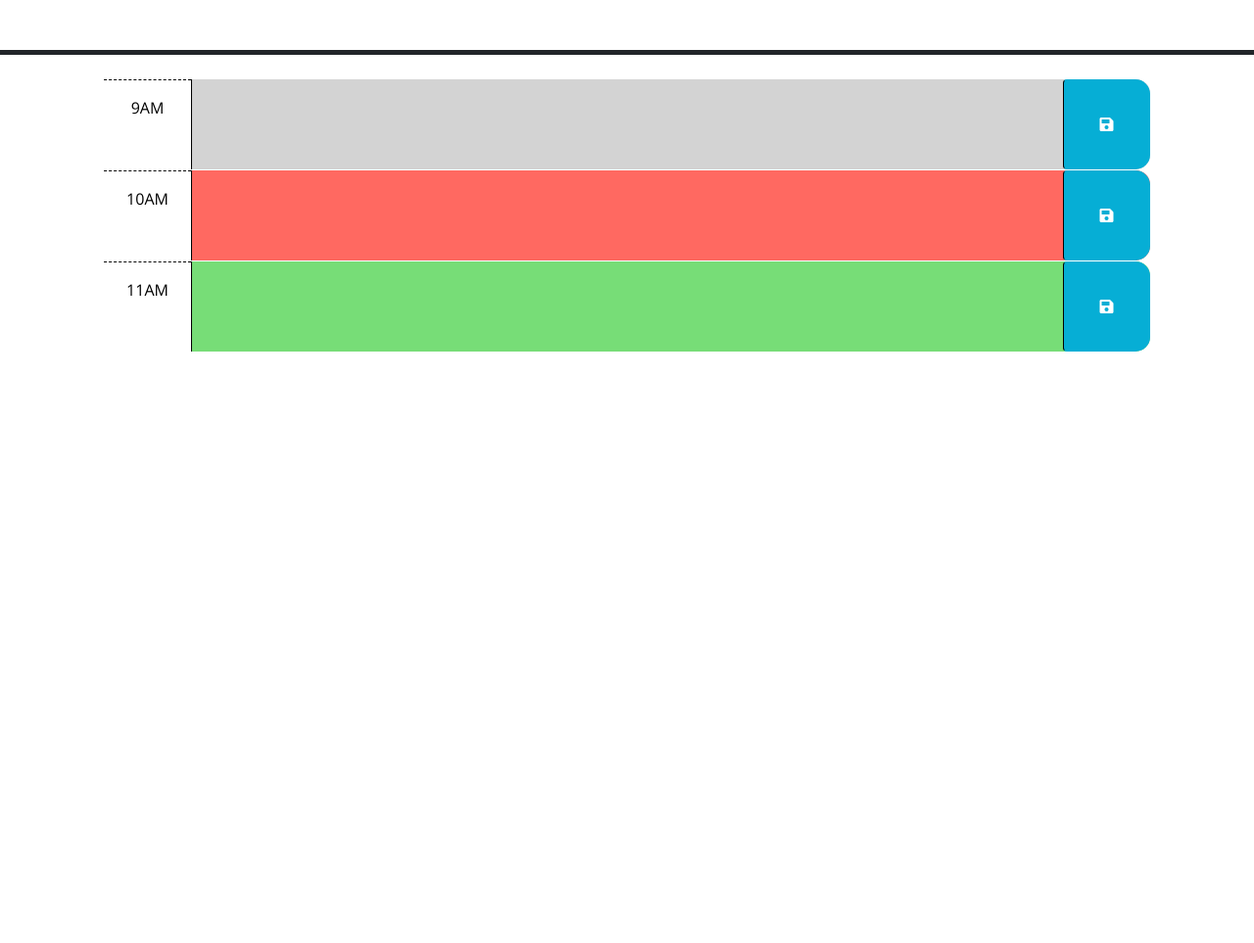
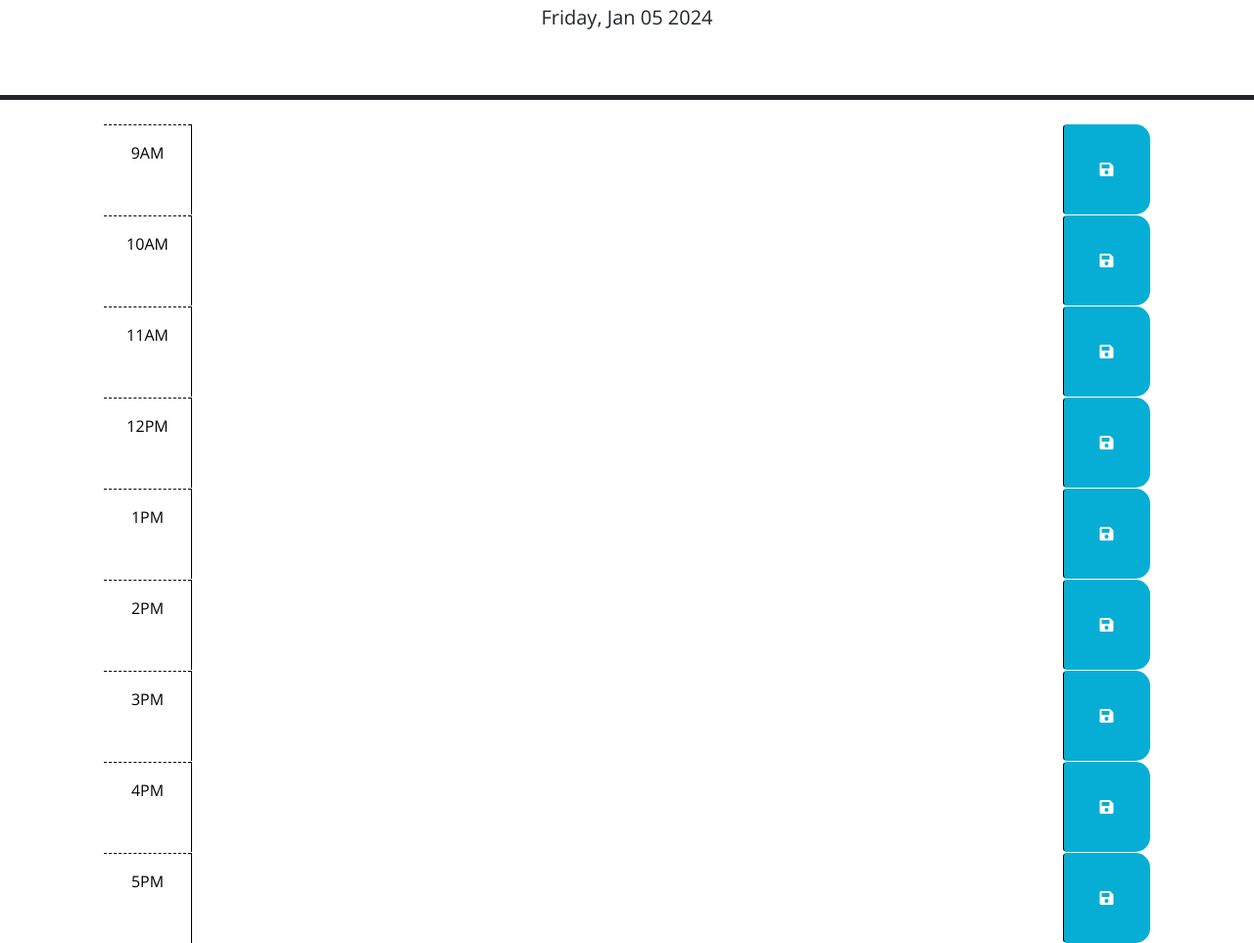
Before and after one commit to xWhoKnowz/Work-Day-Planner, a plain HTML site: page index.html in a window 1280 px wide. Shown: the part 176-1139 px from the top of the page at 98% size. Before the commit the page ends 800 px from the top, so only its background shows below. Drawn offline with nearby package versions, Linux system fonts and the light colour scheme.

Commit message:
added current day to top of the page and started logic for the color coding of time blocks

```diff
--- a/assets/script.js
+++ b/assets/script.js
@@ -1,6 +1,25 @@
 // Wrap all code that interacts with the DOM in a call to jQuery to ensure that
 // the code isn't run until the browser has finished rendering all the elements
 // in the html.
+
+var current = dayjs()
+var arrayIndex = 0
+var hourBlock = [
+
+]
+
+console.log(hourBlock);
+console.log(dayjs().format('hh;mm'));
+
+// console.log($('.time-block').children('div').text());
+
+console.log($('id'));
+
+$("div").each(function(){
+  var divIds = $(this).attr('id')
+  hourBlock.push(divIds)
+})
+
 $(function () {
   // TODO: Add a listener for click events on the save button. This code should
   // use the id in the containing time-block as a key to save the user input in
@@ -9,15 +28,42 @@ $(function () {
   // time-block containing the button that was clicked? How might the id be
   // useful when saving the description in local storage?
   //
+
+
+
   // TODO: Add code to apply the past, present, or future class to each time
   // block by comparing the id to the current hour. HINTS: How can the id
   // attribute of each time-block be used to conditionally add or remove the
   // past, present, and future classes? How can Day.js be used to get the
   // current hour in 24-hour time?
   //
+
+    if (dayjs().format('hhAM') > $('.time-block').children('div').text()) {
+
+
+
+    }
+    if (dayjs().format('hhAM') < $('.time-block').children('div').text()){
+
+
+
+    }
+    else {
+
+
+
+    }
+
+
+
   // TODO: Add code to get any user input that was saved in localStorage and set
   // the values of the corresponding textarea elements. HINT: How can the id
   // attribute of each time-block be used to do this?
   //
+
+
+
   // TODO: Add code to display the current date in the header of the page.
+
+  $('#currentDay').text(current.format('dddd, MMM DD YYYY'))
 });
--- a/index.html
+++ b/index.html
@@ -40,7 +40,7 @@
         -->
 
       <!-- Example of a past time block. The "past" class adds a gray background color. -->
-      <div id="hour-9" class="row time-block past">
+      <div id="hour-9" class="row time-block">
         <div class="col-2 col-md-1 hour text-center py-3">9AM</div>
         <textarea class="col-8 col-md-10 description" rows="3"> </textarea>
         <button class="btn saveBtn col-2 col-md-1" aria-label="save">
@@ -49,7 +49,7 @@
       </div>
 
       <!-- Example of a a present time block. The "present" class adds a red background color. -->
-      <div id="hour-10" class="row time-block present">
+      <div id="hour-10" class="row time-block">
         <div class="col-2 col-md-1 hour text-center py-3">10AM</div>
         <textarea class="col-8 col-md-10 description" rows="3"> </textarea>
         <button class="btn saveBtn col-2 col-md-1" aria-label="save">
@@ -58,13 +58,62 @@
       </div>
 
       <!-- Example of a future time block. The "future" class adds a green background color. -->
-      <div id="hour-11" class="row time-block future">
+      <div id="hour-11" class="row time-block">
         <div class="col-2 col-md-1 hour text-center py-3">11AM</div>
         <textarea class="col-8 col-md-10 description" rows="3"> </textarea>
         <button class="btn saveBtn col-2 col-md-1" aria-label="save">
           <i class="fas fa-save" aria-hidden="true"></i>
         </button>
       </div>
+
+      <div id="hour-12" class="row time-block">
+        <div class="col-2 col-md-1 hour text-center py-3">12PM</div>
+        <textarea class="col-8 col-md-10 description" rows="3"> </textarea>
+        <button class="btn saveBtn col-2 col-md-1" aria-label="save">
+          <i class="fas fa-save" aria-hidden="true"></i>
+        </button>
+      </div>
+
+      <div id="hour-1" class="row time-block">
+        <div class="col-2 col-md-1 hour text-center py-3">1PM</div>
+        <textarea class="col-8 col-md-10 description" rows="3"> </textarea>
+        <button class="btn saveBtn col-2 col-md-1" aria-label="save">
+          <i class="fas fa-save" aria-hidden="true"></i>
+        </button>
+      </div>
+
+      <div id="hour-2" class="row time-block">
+        <div class="col-2 col-md-1 hour text-center py-3">2PM</div>
+        <textarea class="col-8 col-md-10 description" rows="3"> </textarea>
+        <button class="btn saveBtn col-2 col-md-1" aria-label="save">
+          <i class="fas fa-save" aria-hidden="true"></i>
+        </button>
+      </div>
+
+      <div id="hour-3" class="row time-block">
+        <div class="col-2 col-md-1 hour text-center py-3">3PM</div>
+        <textarea class="col-8 col-md-10 description" rows="3"> </textarea>
+        <button class="btn saveBtn col-2 col-md-1" aria-label="save">
+          <i class="fas fa-save" aria-hidden="true"></i>
+        </button>
+      </div>
+
+      <div id="hour-4" class="row time-block">
+        <div class="col-2 col-md-1 hour text-center py-3">4PM</div>
+        <textarea class="col-8 col-md-10 description" rows="3"> </textarea>
+        <button class="btn saveBtn col-2 col-md-1" aria-label="save">
+          <i class="fas fa-save" aria-hidden="true"></i>
+        </button>
+      </div>
+
+      <div id="hour-5" class="row time-block">
+        <div class="col-2 col-md-1 hour text-center py-3">5PM</div>
+        <textarea class="col-8 col-md-10 description" rows="3"> </textarea>
+        <button class="btn saveBtn col-2 col-md-1" aria-label="save">
+          <i class="fas fa-save" aria-hidden="true"></i>
+        </button>
+      </div>
+
 
     <script src="https://code.jquery.com/jquery-3.4.1.min.js"></script>
     <script
```
Also changed, not shown: 1 other file.
